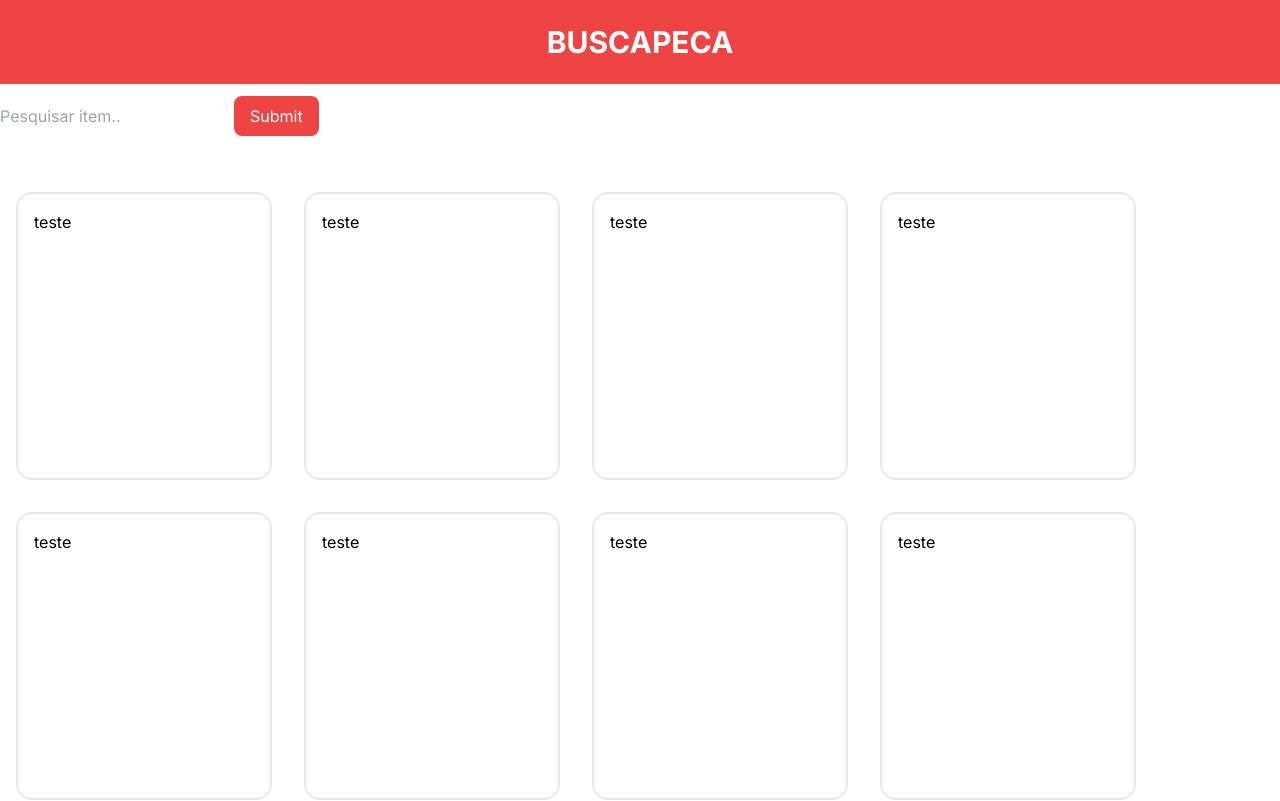
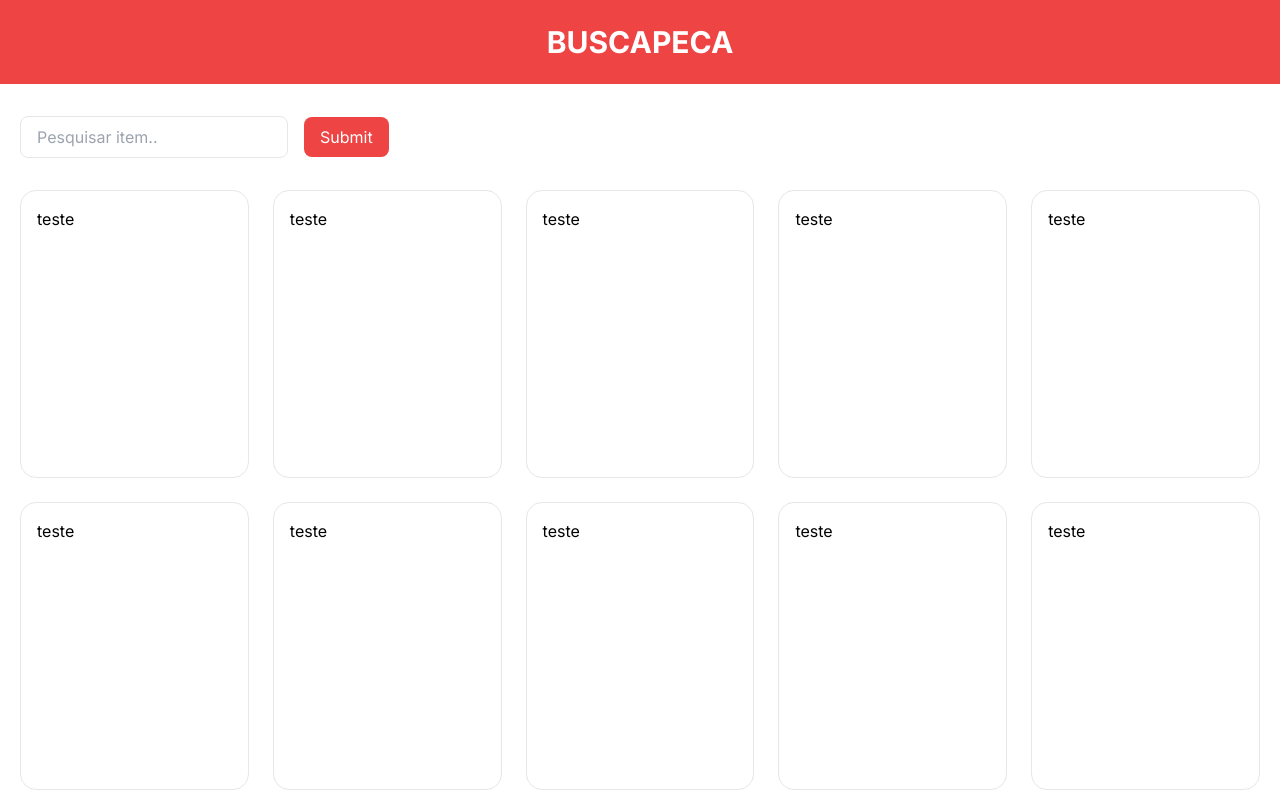
Before and after one commit to lucasdebeterco/buscapecas, a Next.js app: page / in a window 1280 px wide. Shown: the top 801 px of the page. Built offline with nearby package versions, Linux system fonts and the light colour scheme.

Commit message:
creating scrapper test endpoint

```diff
--- a/src/app/page.tsx
+++ b/src/app/page.tsx
@@ -31,23 +31,25 @@ export default function Home() {
                 <h1 className='text-white font-bold text-3xl'>BUSCAPECA</h1>
             </header>
 
-            <form className='h-20 mt-3'>
+            <div className='max-w-[1240px] my-0 mx-[auto]'>
+                <form className='mt-8'>
                     <label htmlFor='pesquisar'></label>
-                <input type='text' name='pesquisar' placeholder='Pesquisar item..'/>
+                    <input type='text' name='pesquisar' placeholder='Pesquisar item..' className='outline-0 border-[1px] py-2 px-4 rounded-[8px]' />
 
-                <label htmlFor='submit'></label>
-                <input className='py-2 px-4 bg-red-500 text-white rounded-[8px] hover:bg-red-600 transition' name='submit' type='submit'/>
+                    <input className='py-2 px-4 ml-4 bg-red-500 text-white rounded-[8px] hover:bg-red-600 transition' name='submit' type='submit'/>
                 </form>
 
-            <div className='productList flex gap-8 flex-wrap p-4'>
+                <div className='productList grid grid-cols-5 gap-6 my-8'>
                     {productList.map((product:ProductProps) => {
                         return (
-                        <div className='h-72 w-64 border-2 p-4 rounded-2xl'>
+                            <div className='h-72 border-[1px] p-4 rounded-2xl'>
                                 <span>{product.nome}</span>
                             </div>
                         )
                     })}
                 </div>
+            </div>
+
 
             <footer className='flex justify-center bg-red-500 py-8'>
                 <h1 className='text-white font-bold'>Trabalho de Conclusão de Curso - 2023</h1>
--- /dev/null
+++ b/src/pages/api/scrapper.js
@@ -0,0 +1,3 @@
+export default function scrapper(req, res) {
+    res.status(200).json({ name: 'Bacana' })
+}
```
Lines whose indentation alone changed are shown as unchanged.
